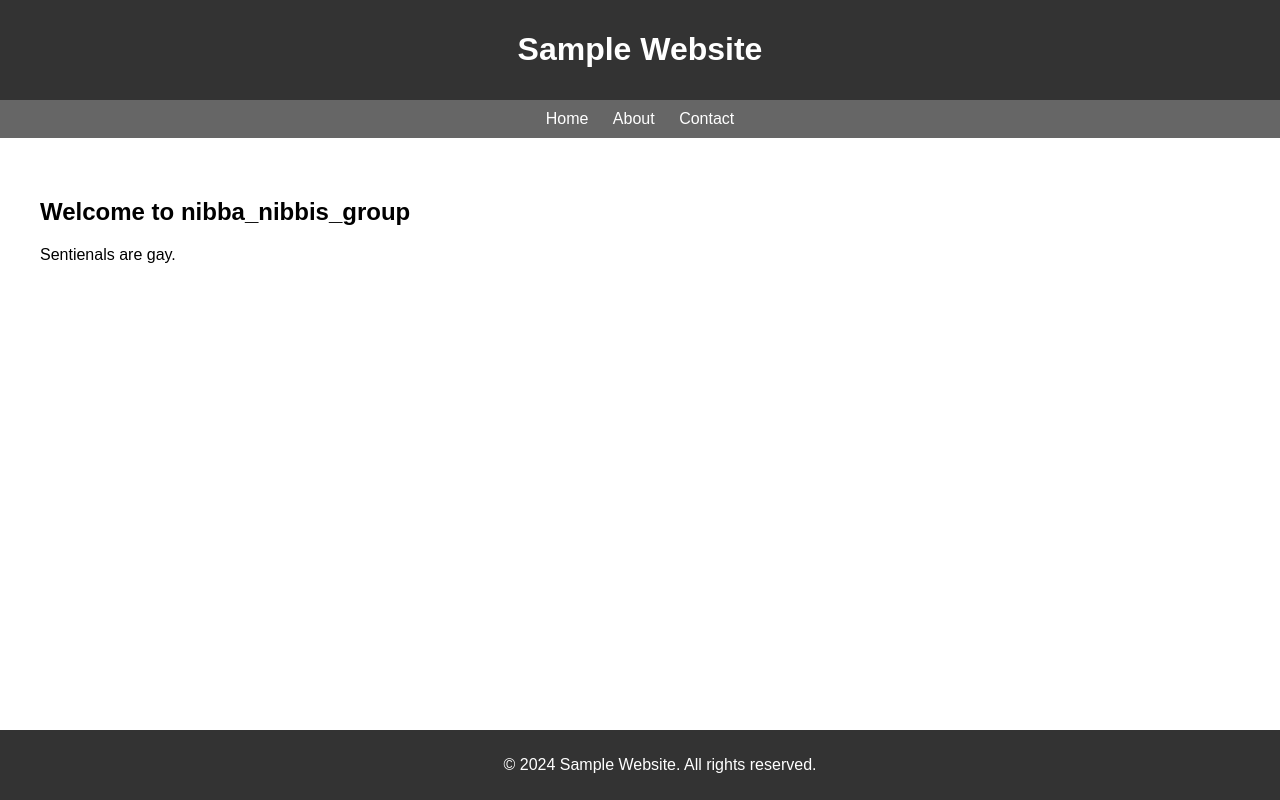
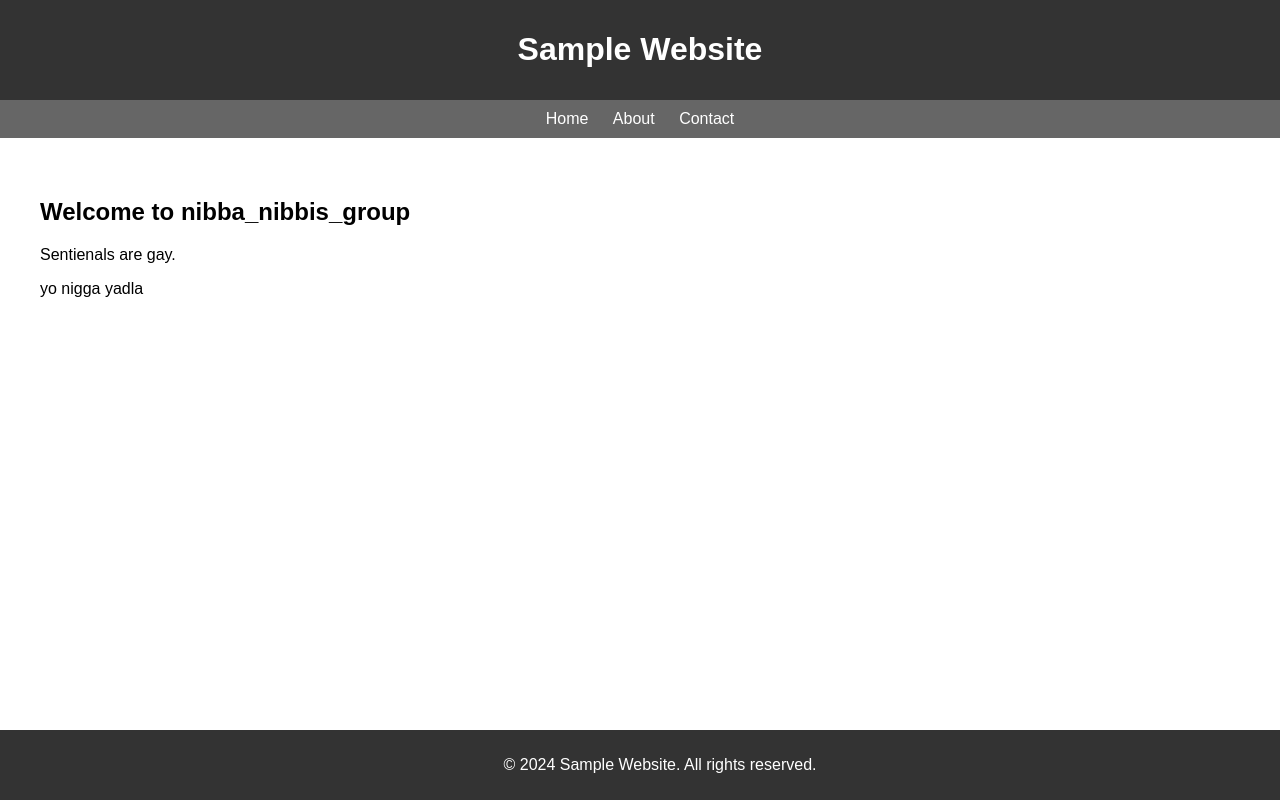
Before and after one commit to harshavardhan379/main-website, a plain HTML site: page index.html in a window 1280 px wide. Drawn offline with Linux system fonts and the light colour scheme.

Commit message:
Update index.html

```diff
--- a/index.html
+++ b/index.html
@@ -53,6 +53,7 @@
     <section>
         <h2>Welcome to nibba_nibbis_group</h2>
         <p>Sentienals are gay.</p>
+        <p> yo nigga yadla</p>
     </section>
     <footer>
         <p>&copy; 2024 Sample Website. All rights reserved.</p>
```
